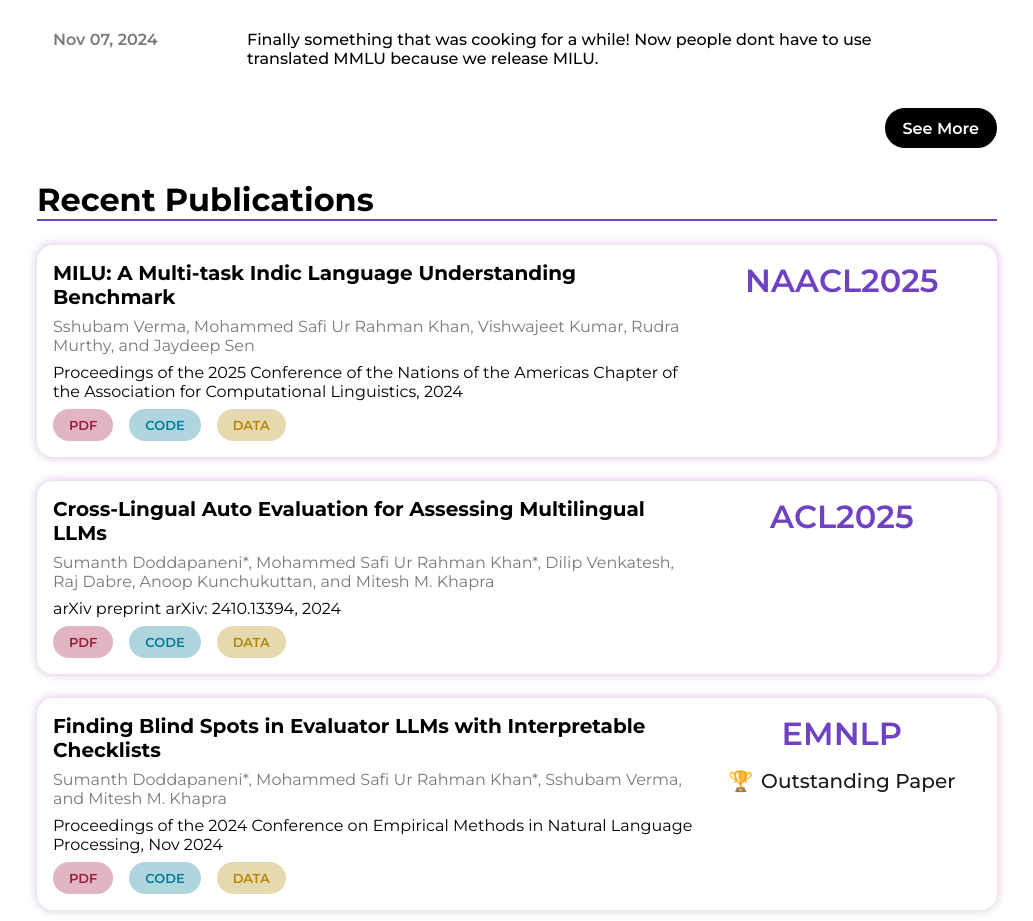
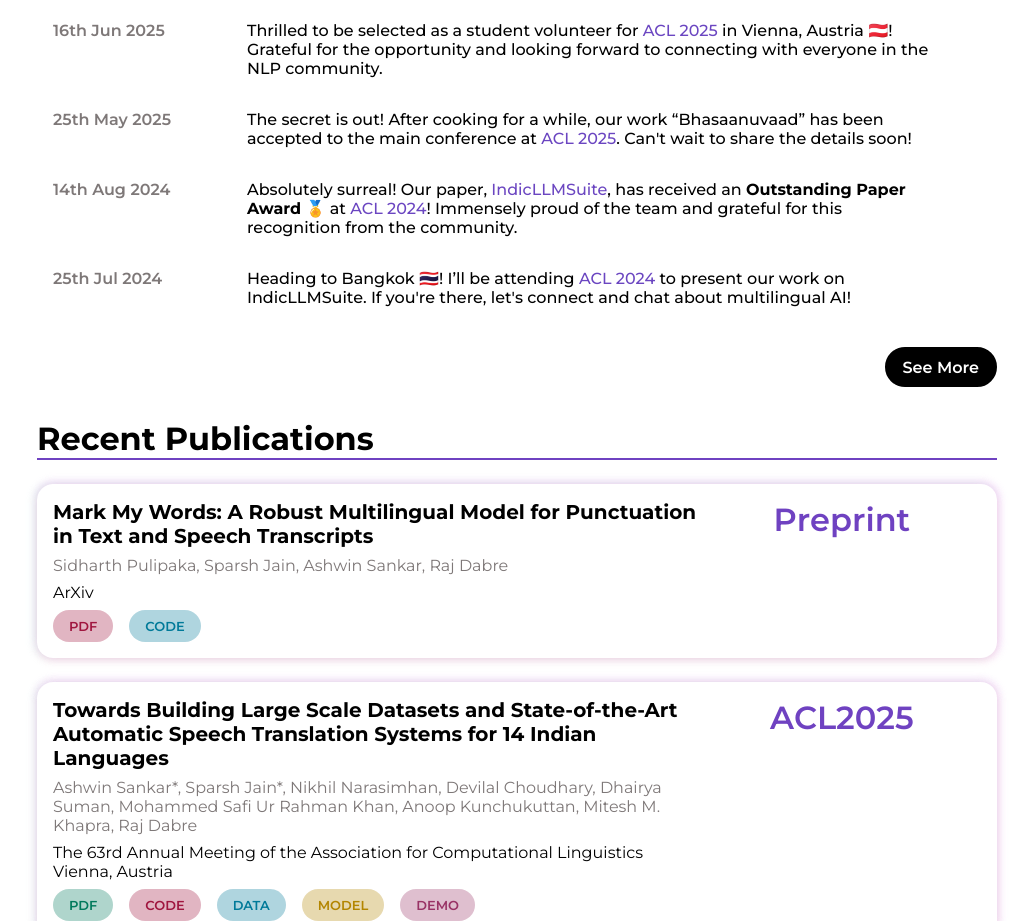
Before and after one commit to Sparshj8287/Sparshj8287.github.io, a Next.js app: page / in a window 1280 px wide. Shown: the part 1031-1952 px from the top of the page, without its empty margins (123-1156 px from the left). Built offline with nearby package versions, Linux system fonts and the light colour scheme.

Commit message:
changing_my_content

```diff
--- a/src/data/LatestNews.js
+++ b/src/data/LatestNews.js
@@ -1,42 +1,30 @@
 export const NewsArray = [
   {
-    date: "May 25, 2025",
-    Description: `4 papers accepted to ACL 2025 Alhamdulillah!! CIA, FERMAT, BhasaAnuvaad, and FairITales (preprint out soon). Vienna hope to see you soon Insha Allah.`,
+    date: "1st Jul 2025",
+    Description: `Excited to share our latest work! Our new preprint, “Mark My Words: A Robust Multilingual Model for Punctuation in Text and Speech Transcripts,” is now available on <a href="https://arxiv.org/abs/2506.03793" style="color: #6B46C1;" target="_blank" rel="noopener noreferrer">arXiv</a>. Check it out and let us know your thoughts!`,
   },
   {
-    date: "Apr 13, 2025",
-    Description: `I’ll be in Singapore 🇸🇬 for ICLR 2025. Looking forward to making new connections!`,
+    date: "16th Jun 2025",
+    Description: `Thrilled to be selected as a student volunteer for <a href="https://2025.aclweb.org/" style="color: #6B46C1;" target="_blank" rel="noopener noreferrer">ACL 2025</a> in Vienna, Austria 🇦🇹! Grateful for the opportunity and looking forward to connecting with everyone in the NLP community.`,
   },
   {
-    date: "Nov 14, 2024",
-    Description: `FBI wins 🏆 Outstanding paper too!! Alhamdulillah.`,
+    date: "25th May 2025",
+    Description: `The secret is out! After cooking for a while, our work “Bhasaanuvaad” has been accepted to the main conference at <a href="https://2025.aclweb.org/" style="color: #6B46C1;" target="_blank" rel="noopener noreferrer">ACL 2025</a>. Can't wait to share the details soon!`,
   },
   {
-    date: "Nov 07, 2024",
-    Description: `	I’ll be in Miami 🇺🇸 for EMNLP 2024 to present FBI. Thank you Google for sponsoring this. Looking forward to connect with y’all!!`,
+    date: "14th Aug 2024",
+    Description: `Absolutely surreal! Our paper, <a href="https://arxiv.org/abs/2403.06350" style="color: #6B46C1;" target="_blank" rel="noopener noreferrer">IndicLLMSuite</a>, has received an <strong>Outstanding Paper Award</strong> 🏅 at <a href="https://2024.aclweb.org/" style="color: #6B46C1;" target="_blank" rel="noopener noreferrer">ACL 2024</a>! Immensely proud of the team and grateful for this recognition from the community.`,
   },
   {
-    date: "Nov 07, 2024",
-    Description: `Finally something that was cooking for a while! Now people dont have to use translated MMLU because we release MILU.`,
+    date: "25th Jul 2024",
+    Description: `Heading to Bangkok 🇹🇭! I’ll be attending <a href="https://2024.aclweb.org/" style="color: #6B46C1;" target="_blank" rel="noopener noreferrer">ACL 2024</a> to present our work on IndicLLMSuite. If you're there, let's connect and chat about multilingual AI!`,
   },
   {
-    date: "18th June 2025",
-    Description: `This month I launched my dev-focused YouTube channel where I document my creative process — from sketching ideas to deploying beautiful web interfaces. In my first vlog, I took viewers through the entire rebuild of my portfolio, discussed animation choices, dark mode logic, and why I chose certain visual metaphors. <a href="https://youtube.com/@sparshdev" target="_blank" rel="noopener noreferrer">Watch now</a>.`,
+    date: "1st Jul 2024",
+    Description: `Excited to start a new chapter! I have officially joined as a Research Associate at the incredible <a href="https://ai4bharat.iitm.ac.in/" style="color: #6B46C1;" target="_blank" rel="noopener noreferrer">AI4Bharat Lab</a> @ <a href="https://www.iitm.ac.in/" style="color: #6B46C1;" target="_blank" rel="noopener noreferrer">IIT Madras</a>. Looking forward to contributing to cutting-edge research.`,
   },
   {
-    date: "21st June 2025",
-    Description: `I joined <a href="https://vercel.com" target="_blank" rel="noopener noreferrer">Vercel</a> as a Creative Developer Intern, a dream opportunity to work at the forefront of frontend innovation. I'm part of a team exploring experimental UI prototypes, performance optimization strategies, and contributions to the Next.js ecosystem. It's inspiring to collaborate with some of the minds who shape the modern web.`,
-  },
-  {
-    date: "25th June 2025",
-    Description: `I released "Nebula UI" — a modular design system powered by Tailwind CSS, designed for rapid prototyping and production-ready applications. It includes over 50 components, customizable themes, and built-in support for dark mode and accessibility. The system is open-sourced with MIT license and already adopted by several indie devs. <a href="https://tailwindcomponents.com/user/sparsh" target="_blank" rel="noopener noreferrer">Try it here</a>.`,
-  },
-  {
-    date: "28th June 2025",
-    Description: `I was thrilled to speak at <a href="https://devconf.in" target="_blank" rel="noopener noreferrer">DevConf India</a> 2025 on "Motion with Meaning: Animating the Web Beyond Aesthetics." My session covered the psychology of motion, accessibility considerations, and the power of combining declarative animations with utility-based CSS. Attendees appreciated the real-time demos and open Q&A that followed.`,
-  },
-  {
-    date: "30th June 2025",
-    Description: `I’m humbled to have been selected as the winner of the “Top Developer Portfolio” award at the 2025 IndieHackers Showcase. The panel appreciated the seamless blend of design and functionality, code structure, and creative animations. This recognition has fueled my motivation to keep experimenting with tech in playful, purposeful ways. <a href="https://indiehackers.com/showcase" target="_blank" rel="noopener noreferrer">See highlights</a>.`,
-  },
+    date: "16th May 2024",
+    Description: `Thrilled to announce that our paper, “IndicLLMSuite: A Blueprint for Creating Pre-training and Fine-Tuning Datasets for Indian Languages,” has been accepted to the <a href="https://2024.aclweb.org/" style="color: #6B46C1;" target="_blank" rel="noopener noreferrer">ACL 2024</a> main conference! You can read the preprint <a href="https://arxiv.org/abs/2403.06350" style="color: #6B46C1;" target="_blank" rel="noopener noreferrer">here</a>.`,
+  }
 ];
--- a/src/data/RecentPublications.js
+++ b/src/data/RecentPublications.js
@@ -1,103 +1,57 @@
 export const RecentPublicationsArray = [
   {
-    place: "NAACL 2025",
-    heading: "MILU: A Multi-task Indic Language Understanding Benchmark",
+    place: "Preprint",
+    heading: "Mark My Words: A Robust Multilingual Model for Punctuation in Text and Speech Transcripts",
     contributors:
-      "Sshubam Verma, Mohammed Safi Ur Rahman Khan, Vishwajeet Kumar, Rudra Murthy, and Jaydeep Sen",
+      "Sidharth Pulipaka, Sparsh Jain, Ashwin Sankar, Raj Dabre",
     extrainfo:
-      "Proceedings of the 2025 Conference of the Nations of the Americas Chapter of the Association for Computational Linguistics, 2024",
-
+      "ArXiv",
     link: {
       bib: "",
-      pdf: "https://aclanthology.org/2025.naacl-long.507/",
-      code: "https://github.com/AI4Bharat/MILU",
-      data: "https://huggingface.co/datasets/ai4bharat/MILU",
+      pdf: "https://arxiv.org/abs/2506.03793",
+      code: "https://huggingface.co/ai4bharat/Cadence",
     },
   },
   {
     place: "ACL 2025",
-    heading: "Cross-Lingual Auto Evaluation for Assessing Multilingual LLMs",
+    heading: "Towards Building Large Scale Datasets and State-of-the-Art Automatic Speech Translation Systems for 14 Indian Languages",
     contributors:
-      "Sumanth Doddapaneni*, Mohammed Safi Ur Rahman Khan*, Dilip Venkatesh, Raj Dabre, Anoop Kunchukuttan, and Mitesh M. Khapra",
-    extrainfo: "arXiv preprint arXiv: 2410.13394, 2024",
-
+      "Ashwin Sankar*, Sparsh Jain*, Nikhil Narasimhan, Devilal Choudhary, Dhairya Suman, Mohammed Safi Ur Rahman Khan, Anoop Kunchukuttan, Mitesh M. Khapra, Raj Dabre",
+    extrainfo:
+      "The 63rd Annual Meeting of the Association for Computational Linguistics Vienna, Austria",
     link: {
-      bib: "",
-      pdf: "https://arxiv.org/abs/2410.13394",
-      code: "https://github.com/AI4Bharat/CIA",
-      data: "https://huggingface.co/datasets/ai4bharat/FBI",
+      pdf: "https://arxiv.org/abs/2411.04699/",
+      code: "https://github.com/AI4Bharat/BhasaAnuvaad",
+      data: "https://huggingface.co/collections/ai4bharat/bhasaanuvaad-672b3790b6470eab68b1cb87",
+      model: "https://huggingface.co/ai4bharat/indic-seamless",
+      demo: "https://huggingface.co/spaces/ai4bharat/indic-seamless",
     },
   },
   {
-    place: "EMNLP",
-    heading:
-      "Finding Blind Spots in Evaluator LLMs with Interpretable Checklists",
+    place: "ACL 2024",
+    heading: "IndicLLMSuite: A Blueprint for Creating Pre-training and Fine-Tuning Datasets for Indian Languages",
     contributors:
-      "Sumanth Doddapaneni*, Mohammed Safi Ur Rahman Khan*, Sshubam Verma, and Mitesh M. Khapra",
+      "Mohammed Safi Ur Rahman Khan*, Priyam Mehta*, Ananth Sankar, Umashankar Kumaravelan, Sumanth Doddapaneni, Suriyaprasaad B, Varun Balan G, Sparsh Jain, Anoop Kunchukuttan, Pratyush Kumar, Raj Dabre, Mitesh M. Khapra",
     extrainfo:
-      "Proceedings of the 2024 Conference on Empirical Methods in Natural Language Processing, Nov 2024",
-    awards: "Outstanding Paper",
+      "The 62nd Annual Meeting of the Association for Computational Linguistics, Bangkok, Thailand",
     link: {
       bib: "",
-      pdf: "https://aclanthology.org/2024.emnlp-main.911/",
-      code: "https://github.com/AI4Bharat/FBI",
-      data: "https://huggingface.co/datasets/ai4bharat/FBI",
+      pdf: "https://arxiv.org/abs/2403.06350/",
+      code: "https://github.com/AI4Bharat/IndicLLMSuite",
+      data: "https://huggingface.co/collections/ai4bharat/indicllmsuite-65ee7d225c337fcfa0991707",
     },
   },
   {
-    place: "COLING 2025",
-    heading: "IndicNLP: Advancing NLP Research for Indian Languages",
+    place: "IEEE Access 2024",
+    heading: "DePondFi’23 Challenge on Real-time Pond Environment: Methods and Results",
     contributors:
-      "Mohammed Safi Ur Rahman Khan, Sshubam Verma, Raj Dabre, and Mitesh M. Khapra",
+      "A Sasithradevi, R Suganya, P Prakash, S Mohamed Mansoor Roomi, M Vijayalakshmi, P Kasthuri, J Persiya, L Brighty Ebenezer, Sparsh Jain, Sshubam Verma, S Balasubramanian, M Sai Subramaniam, T Sai Sriram, M Pranav Phanindra Sai, Chandan Raj, Amandeep Yadav, Ritik Payak, Paul Choudhury, Rohit Singh",
     extrainfo:
-      "Proceedings of the 2025 International Conference on Computational Linguistics, Dec 2025",
+      "IEEE Access",
     link: {
       bib: "",
-      pdf: "https://aclanthology.org/2025.coling-main.123/",
-      code: "https://github.com/AI4Bharat/IndicNLP",
-      data: "https://huggingface.co/datasets/ai4bharat/IndicNLP",
-    },
-  },
-  {
-    place: "IJCNLP 2025",
-    heading: "Leveraging Multilingual Transformers for Low-Resource NLP",
-    contributors:
-      "Sumanth Doddapaneni, Mohammed Safi Ur Rahman Khan, and Vishwajeet Kumar",
-    extrainfo:
-      "Proceedings of the 2025 International Joint Conference on Natural Language Processing, Jan 2025",
-    link: {
-      bib: "",
-      pdf: "https://aclanthology.org/2025.ijcnlp-main.456/",
-      code: "https://github.com/AI4Bharat/LowResourceNLP",
-      data: "https://huggingface.co/datasets/ai4bharat/LowResourceNLP",
-    },
-  },
-  {
-    place: "EACL 2025",
-    heading: "Evaluating Multilingual Models with Robust Benchmarks",
-    contributors:
-      "Sshubam Verma, Mohammed Safi Ur Rahman Khan, and Mitesh M. Khapra",
-    extrainfo:
-      "Proceedings of the 2025 European Chapter of the Association for Computational Linguistics, Mar 2025",
-    link: {
-      bib: "",
-      pdf: "https://aclanthology.org/2025.eacl-main.789/",
-      code: "https://github.com/AI4Bharat/RobustBenchmarks",
-      data: "https://huggingface.co/datasets/ai4bharat/RobustBenchmarks",
-    },
-  },
-  {
-    place: "LREC 2025",
-    heading: "Building Comprehensive Resources for Indic NLP",
-    contributors:
-      "Mohammed Safi Ur Rahman Khan, Sumanth Doddapaneni, and Rudra Murthy",
-    extrainfo:
-      "Proceedings of the 2025 Language Resources and Evaluation Conference, May 2025",
-    link: {
-      bib: "",
-      pdf: "https://aclanthology.org/2025.lrec-main.321/",
-      code: "https://github.com/AI4Bharat/IndicResources",
-      data: "https://huggingface.co/datasets/ai4bharat/IndicResources",
+      pdf: "https://ieeexplore.ieee.org/stamp/stamp.jsp?arnumber=10720772&tag=1",
+      code: "https://github.com/Sparshj8287/Detectron-Depondfi-Detection-of-pond-fish-2023-Winners",
     },
   },
 ];
--- a/src/data/SocialConnections.js
+++ b/src/data/SocialConnections.js
@@ -1,9 +1,9 @@
 export const SocialConnectionLinks = {
-  twitter: "https://twitter.com/sparshbhaiya",
-  linkedin: "https://www.linkedin.com/in/sparsh-bhaiya-1b0a4b1b2/",
-  github: "https://github.com/sparshbhaiya",
-  scholar: "https://scholar.google.com/citations?user=8b1a4b1b2&hl=en",
-  email: "mailto:sparshbhaiya@example.com",
+  twitter: "https://x.com/Sparshj8287",
+  linkedin: "https://www.linkedin.com/in/sparshj8287/",
+  github: "https://github.com/Sparshj8287",
+  scholar: "https://scholar.google.com/citations?user=X-Co3rYAAAAJ&hl=en",
+  email: "mailto:sjshiva8287@gmail.com",
 };
 
 export const SocialConnectionIconColors = ["#fae6ec", "#e9e5fb", "#daf2e9"];
```
Also changed, not shown: src/data/AboutMe.js (+2 -1 lines).
